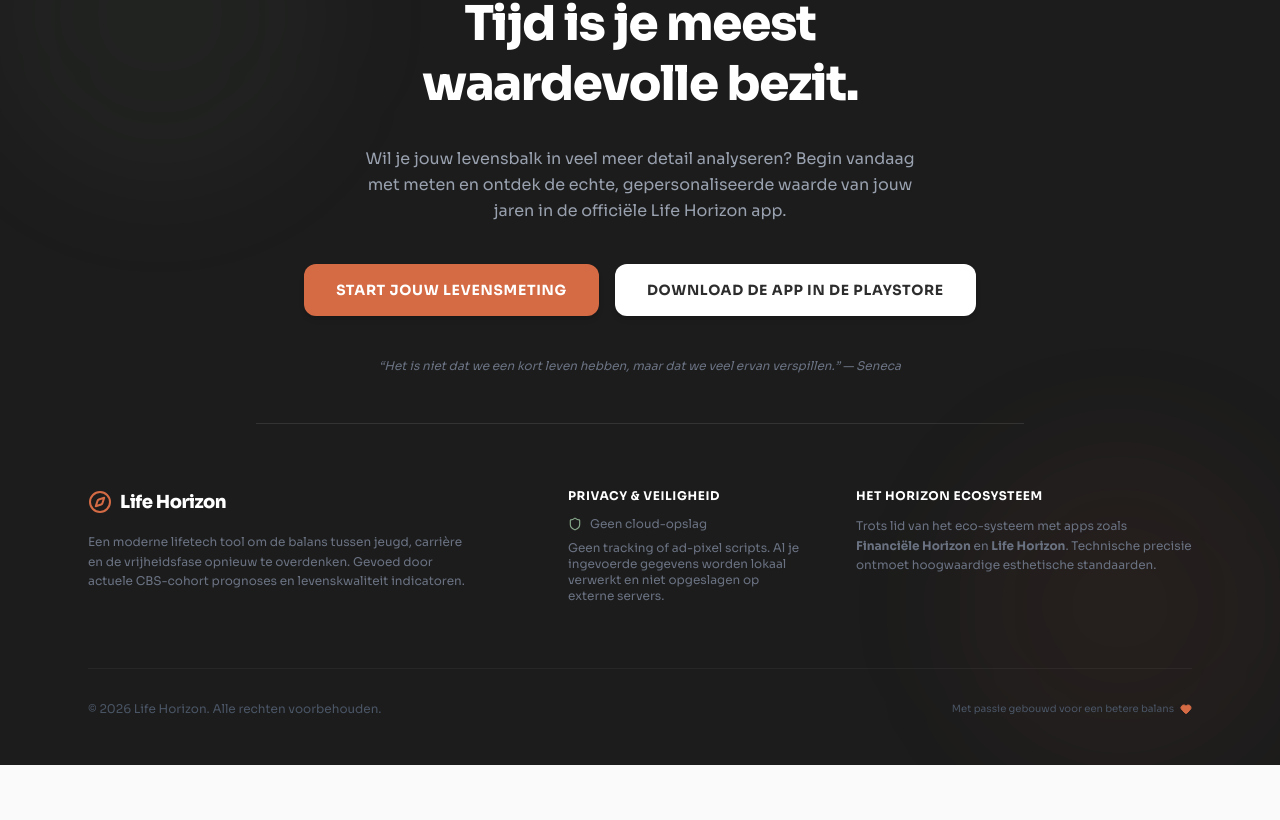
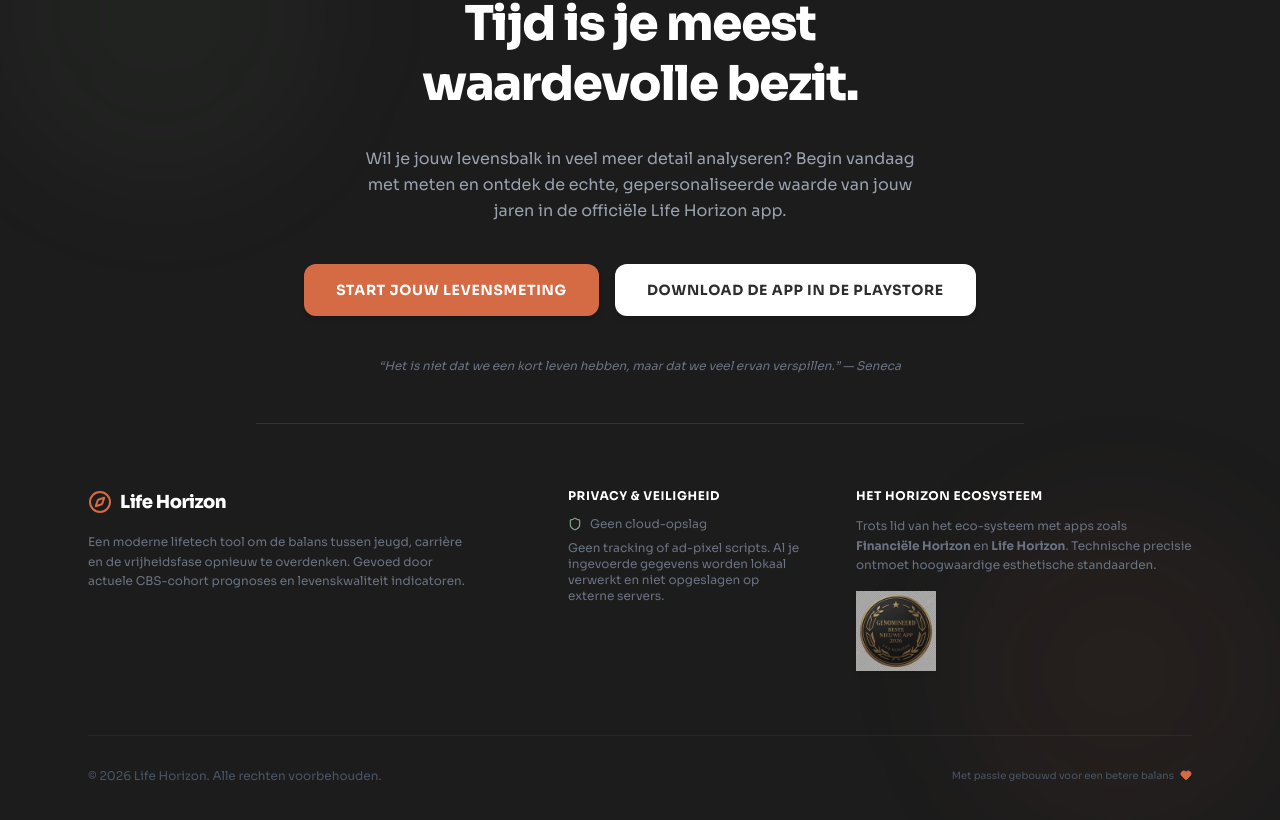
Before and after one commit to bjtromp-GH/Life-Horizon-Website, a React (Vite) app: page / in a window 1280 px wide. Shown: the part 4917-5737 px from the top of the page. Before the commit the page ends 5682 px from the top, so only its background shows below. Built offline with nearby package versions, Linux system fonts and the light colour scheme.

Commit message:
Add optimized best app badge to footer

```diff
--- a/src/components/Footer.tsx
+++ b/src/components/Footer.tsx
@@ -81,13 +81,20 @@ export default function Footer() {
           </div>
 
           {/* Core concept column */}
-          <div className="md:col-span-4 space-y-3">
+          <div className="md:col-span-4 space-y-4">
+            <div className="space-y-3">
               <h4 className="text-xs font-bold text-white uppercase tracking-wider font-mono">
                 Het Horizon Ecosysteem
               </h4>
               <p className="text-xs text-gray-500 leading-relaxed">
                 Trots lid van het eco-systeem met apps zoals <strong>Financiële Horizon</strong> en <strong>Life Horizon</strong>. Technische precisie ontmoet hoogwaardige esthetische standaarden.
               </p>
+            </div>
+            <img
+              src="/IMG/beste_app_badge.webp"
+              alt="Beste App"
+              className="w-20 h-auto opacity-70 hover:opacity-100 transition-opacity drop-shadow-md"
+            />
           </div>
 
         </div>
```
Also changed, not shown: public/IMG/beste_app_badge.webp (added). Lines whose indentation alone changed are shown as unchanged.
